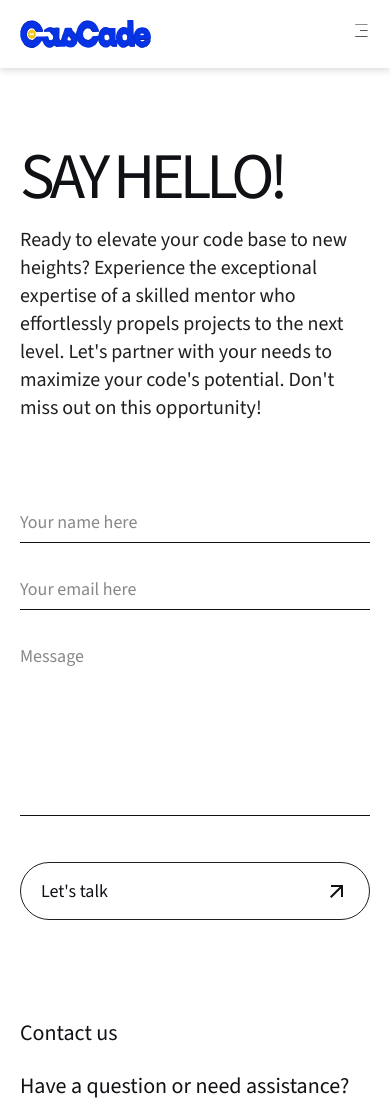
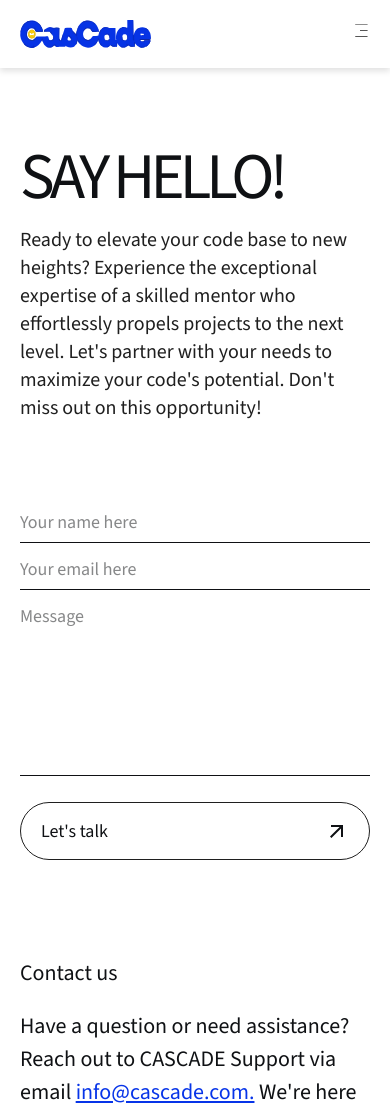
Before and after one commit to HenryAgu/Cascade-v2, a Next.js app: page /contact in a window 390 px wide. Shown: the top 1108 px of the page. Built offline with nearby package versions, Linux system fonts and the light colour scheme.

Commit message:
feat: mobile UI

```diff
--- a/package.json
+++ b/package.json
@@ -17,6 +17,7 @@
     "next": "15.2.2",
     "react": "^19.0.0",
     "react-dom": "^19.0.0",
+    "react-hook-form": "^7.55.0",
     "react-icons": "^5.5.0",
     "tailwind-merge": "^3.0.2",
     "tailwindcss-animate": "^1.0.7",
--- a/src/app/components/About/AboutSection.tsx
+++ b/src/app/components/About/AboutSection.tsx
@@ -32,7 +32,7 @@ const AboutSection = () => {
         <p className="flex items-start justify-start text-2xl lg:text-[32px] font-source font-light">
           Problems we’ll help you solve
         </p>
-      <div className="flex flex-col items-end w-full">
+      <div className="flex flex-col lg:items-end w-full">
         <div className="grid lg:grid-cols-3 gap-y-10 gap-x-20 my-10 lg:my-20">
           {problemsSolved.map((item, index) => (
             <div
--- a/src/app/components/ContactBanner.tsx
+++ b/src/app/components/ContactBanner.tsx
@@ -18,7 +18,7 @@ const ContactBanner = () => {
             className="text-brand-blue underline"
           >
             info@cascade.com.
-          </Link>
+          </Link>{" "}
           We&apos;re here to help!
         </p>
       </div>
--- a/src/app/components/ContactForm.tsx
+++ b/src/app/components/ContactForm.tsx
@@ -1,51 +1,86 @@
 "use client";
 import React, { useState } from "react";
+import { SubmitHandler, useForm } from "react-hook-form";
 import { MdArrowOutward } from "react-icons/md";
 
+type FormFields = {
+  name: string;
+  email: string;
+  message: string;
+};
+
 const ContactForm = () => {
-  const [name, setName] = useState("");
-  const [email, setEmail] = useState("");
-  const [message, setMessage] = useState("");
+  const {
+    register,
+    handleSubmit,
+    formState: { errors, isSubmitting },
+  } = useForm<FormFields>();
 
-  const handleSubmit = (e: React.FormEvent) => {
-    e.preventDefault();
-    alert(`Hello ${name}`)
+  const onSubmit: SubmitHandler<FormFields> = async (data) => {
+    await new Promise((resolve) => setTimeout(resolve, 1000));
+    console.log(data);
   };
   return (
     <form
       action=""
       className="flex flex-col gap-y-1.5 lg:gap-y-5"
-      onSubmit={handleSubmit}
+      onSubmit={handleSubmit(onSubmit)}
     >
       <input
         type="text"
-        name="text"
         id=""
-        value={name}
-        onChange={(e)=> setName(e.target.value)}
+        {...register("name", {
+          required: "Name is required!",
+          minLength: 3,
+        })}
         placeholder="Your name here"
-        className="font-source border-b py-1.5 lg:py-3.5 border-black text-black outline-transparent mb-5 text-lg lg:text-2xl font-medium"
+        className="font-source border-b py-1.5 lg:py-3.5 border-black text-black outline-transparent text-lg lg:text-2xl font-medium"
       />
+      {errors.name && (
+        <span className="text-red-600 mb-5">{errors.name.message}</span>
+      )}
       <input
         type="email"
-        name="email"
+        {...register("email", {
+          required: "Email is required!",
+          validate: (value) => {
+            if (!value.includes("@")) {
+              return "Email must include @";
+            }
+            return true;
+          },
+        })}
         id=""
-        value={email}
-        onChange={(e)=> setEmail(e.target.value)}
         placeholder="Your email here"
-        className="font-source border-b py-1.5 lg:py-3.5 border-black text-black outline-transparent mb-5 text-lg lg:text-2xl font-medium"
+        className="font-source border-b py-1.5 lg:py-3.5 border-black text-black outline-transparent text-lg lg:text-2xl font-medium"
       />
+      {errors.email && (
+        <span className="text-red-600 mb-5">{errors.email.message}</span>
+      )}
       <textarea
-        name="message"
         id=""
+        {...register("message", {
+          required: "Message is required!",
+          minLength: 10,
+        })}
         placeholder="Message"
-        value={message}
-        onChange={(e)=> setMessage(e.target.value)}
-        className="font-source border-b py-1.5 lg:py-3.5 border-black text-black outline-transparent mb-5 text-lg lg:text-2xl font-medium resize-none h-[180px] lg:h-[35vh]"
+        className="font-source border-b py-1.5 lg:py-3.5 border-black text-black outline-transparent text-lg lg:text-2xl font-medium resize-none h-[180px] lg:h-[35vh]"
       />
-      <button className="border flex items-center justify-between border-black2 text-left py-[14px] lg:py-[18px] px-5 max-w-full lg:max-w-[322px] rounded-full text-lg lg:text-[22px] font-source mt-5 lg:mt-10 cursor-pointer">
-        <span>Let&apos;s talk</span>
-        <MdArrowOutward className="text-2xl lg:text-3xl font-light" />
+      {errors.message && (
+        <span className="text-red-600 mb-5">{errors.message.message}</span>
+      )}
+      <button
+        disabled={isSubmitting}
+        className="border flex items-center justify-between border-black2 text-left py-[14px] lg:py-[18px] px-5 max-w-full lg:max-w-[322px] rounded-full text-lg lg:text-[22px] font-source mt-5 lg:mt-10 cursor-pointer"
+      >
+        {isSubmitting ? (
+          <span>Submitting...</span>
+        ) : (
+          <span className="flex items-center justify-between w-full gap-x-2">
+            Let's talk
+            <MdArrowOutward className="text-2xl lg:text-3xl font-light" />
+          </span>
+        )}
       </button>
     </form>
   );
--- a/src/app/contact/page.tsx
+++ b/src/app/contact/page.tsx
@@ -59,7 +59,7 @@ const ContactPage = () => {
               opportunity!
             </p>
           </div>
-          <div className="basis-full lg:basis-[50%] w-full mb-14 lg:mb-0">
+          <div className="basis-full md:w-[70%] lg:w-full lg:basis-[50%] w-full mb-14 lg:mb-0">
             <ContactForm />
           </div>
         </div>
```
Also changed, not shown: 1 other file (tests, documents, lock files or other folders).
